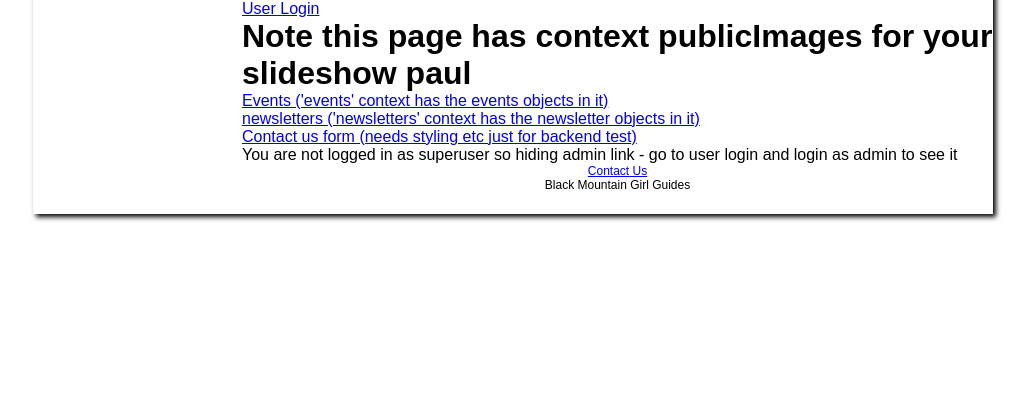
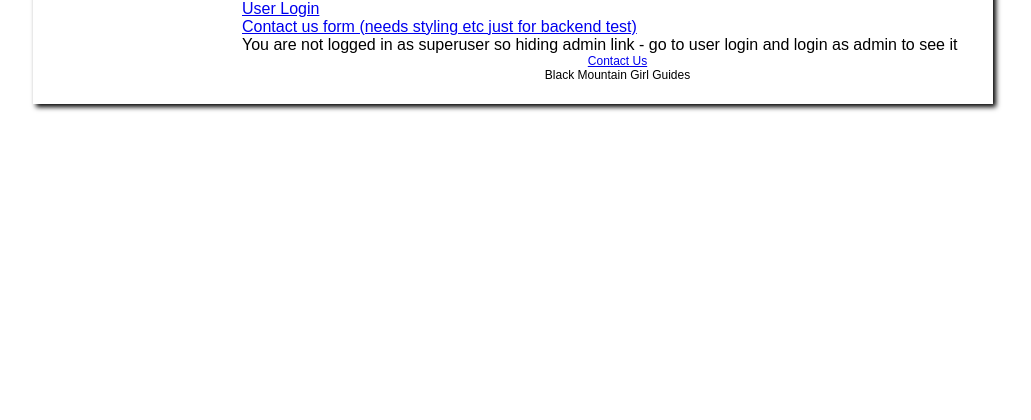
Before and after one commit to sebastianSeed/blackMountainScouts, a Django app: page / in a window 1280 px wide. Shown: the part 564-984 px from the top of the page, without its empty margins (127-1158 px from the left). Run offline with Django 3.2, Linux system fonts and the light colour scheme; data comes from the database, SQL or seed files in the repository; parts of the project's set-up code (start-up, migrations or seed data) failed here and were passed over.

Commit message:
home page tidy

```diff
--- a/scoutsHerokuProject/templates/main/home.html
+++ b/scoutsHerokuProject/templates/main/home.html
@@ -20,9 +20,6 @@
             <a href='accounts/login/'> User Login </a><br>
         {% endif %}
 
-        <h1> Note this page has context publicImages for your slideshow paul </h1>
-       <a href='events/'> Events  ('events' context has the events objects in it)</a><br>
-       <a href='newsletters/'> newsletters  ('newsletters' context has the newsletter objects in it) </a><br>
         <a href='contactForm'> Contact us form (needs styling etc just for backend test) </a><br>
 
 
```
